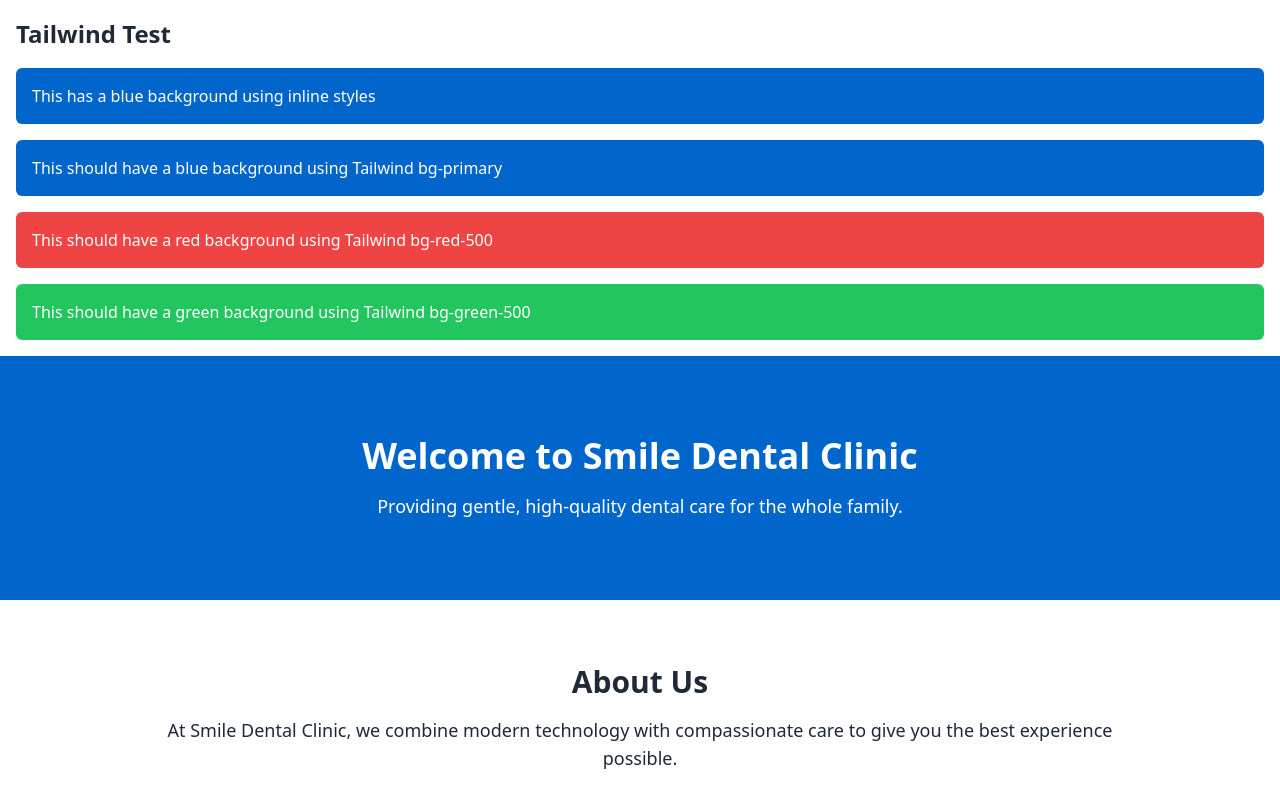
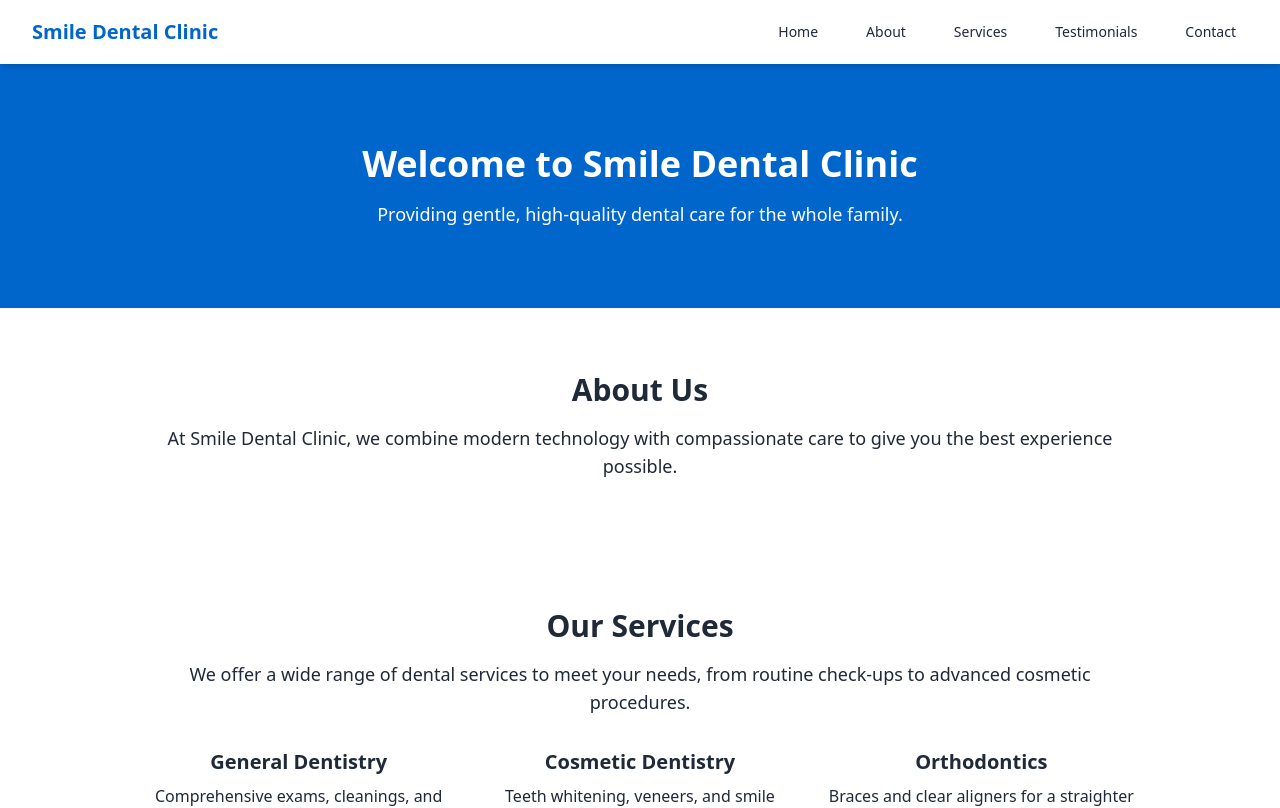
Before and after one commit to bikashghimire/om-muktinath-dental-clinic-dhading, a React (Vite) app: page / in a window 1280 px wide. Shown: the top 808 px of the page. Built offline with nearby package versions, Linux system fonts and the light colour scheme.

Commit message:
navbar enhancement

```diff
--- a/postcss.config.js
+++ b/postcss.config.js
@@ -1,6 +1,6 @@
 export default {
   plugins: {
-    tailwindcss: {},  // Standard plugin for Tailwind CSS v3
+    tailwindcss: {},  // For Tailwind CSS v3
     autoprefixer: {},
   },
 };
--- a/src/App.tsx
+++ b/src/App.tsx
@@ -1,25 +1,28 @@
 import React from 'react'
 
 import './styles/globals.css'
+import Navbar from './components/Navbar'
 import Hero from './sections/Hero'
 import About from './sections/About'
 import Services from './sections/Services'
 import Testimonials from './sections/Testimonials'
 import Contact from './sections/Contact'
 import Footer from './sections/Footer'
-import TestComponent from './components/TestComponent'
+
 
 const App: React.FC = () => {
   return (
- <main>
-      <TestComponent />
-      <Hero />
-      <About />
-      <Services />
-      <Testimonials />
-      <Contact />
-      <Footer />
-    </main>
+    <div className="flex flex-col min-h-screen">
+      <Navbar />
+      <main>
+        <section id="home"><Hero /></section>
+        <section id="about"><About /></section>
+        <section id="services"><Services /></section>
+        <section id="testimonials"><Testimonials /></section>
+        <section id="contact"><Contact /></section>
+        <Footer />
+      </main>
+    </div>
   )
 }
 
--- /dev/null
+++ b/src/components/Navbar.tsx
@@ -0,0 +1,113 @@
+import React, { useState } from "react";
+
+const Navbar = () => {
+  const [isMenuOpen, setIsMenuOpen] = useState(false);
+
+  const toggleMenu = () => {
+    setIsMenuOpen(!isMenuOpen);
+  };
+
+  return (
+    <nav className="bg-white shadow-md sticky top-0 z-10">
+      <div className="max-w-7xl mx-auto px-4 sm:px-6 lg:px-8">
+        <div className="flex justify-between h-16">
+          <div className="flex items-center">
+            <div className="flex-shrink-0 flex items-center">
+              <span className="text-primary font-bold text-xl">Smile Dental Clinic</span>
+            </div>
+          </div>
+
+          {/* Desktop menu */}
+          <div className="hidden md:flex md:items-center md:space-x-6">
+            <a href="#home" className="hover:text-primary px-3 py-2 text-sm font-medium">Home</a>
+            <a href="#about" className="hover:text-primary px-3 py-2 text-sm font-medium">About</a>
+            <a href="#services" className="hover:text-primary px-3 py-2 text-sm font-medium">Services</a>
+            <a href="#testimonials" className="hover:text-primary px-3 py-2 text-sm font-medium">Testimonials</a>
+            <a href="#contact" className="hover:text-primary px-3 py-2 text-sm font-medium">Contact</a>
+          </div>
+
+          {/* Mobile menu button */}
+          <div className="flex md:hidden items-center">
+            <button
+              onClick={toggleMenu}
+              className="inline-flex items-center justify-center p-2 rounded-md text-gray-700 hover:text-primary hover:bg-gray-100 focus:outline-none"
+              aria-expanded="false"
+            >
+              <span className="sr-only">Open main menu</span>
+              {/* Icon for menu - hamburger icon when closed */}
+              <svg
+                className={`${isMenuOpen ? 'hidden' : 'block'} h-6 w-6`}
+                xmlns="http://www.w3.org/2000/svg"
+                fill="none"
+                viewBox="0 0 24 24"
+                stroke="currentColor"
+                aria-hidden="true"
+              >
+                <path
+                  strokeLinecap="round"
+                  strokeLinejoin="round"
+                  strokeWidth={2}
+                  d="M4 6h16M4 12h16M4 18h16"
+                />
+              </svg>
+              {/* Icon for menu - X icon when open */}
+              <svg
+                className={`${isMenuOpen ? 'block' : 'hidden'} h-6 w-6`}
+                xmlns="http://www.w3.org/2000/svg"
+                fill="none"
+                viewBox="0 0 24 24"
+                stroke="currentColor"
+                aria-hidden="true"
+              >
+                <path
+                  strokeLinecap="round"
+                  strokeLinejoin="round"
+                  strokeWidth={2}
+                  d="M6 18L18 6M6 6l12 12"
+                />
+              </svg>
+            </button>
+          </div>
+        </div>
+      </div>
+
+      {/* Mobile menu, show/hide based on menu state */}
+      <div className={`${isMenuOpen ? 'block' : 'hidden'} md:hidden`}>
+        <div className="px-2 pt-2 pb-3 space-y-1 sm:px-3">
+          <a
+            href="#home"
+            className="block px-3 py-2 rounded-md text-base font-medium hover:text-primary hover:bg-gray-100"
+          >
+            Home
+          </a>
+          <a
+            href="#about"
+            className="block px-3 py-2 rounded-md text-base font-medium hover:text-primary hover:bg-gray-100"
+          >
+            About
+          </a>
+          <a
+            href="#services"
+            className="block px-3 py-2 rounded-md text-base font-medium hover:text-primary hover:bg-gray-100"
+          >
+            Services
+          </a>
+          <a
+            href="#testimonials"
+            className="block px-3 py-2 rounded-md text-base font-medium hover:text-primary hover:bg-gray-100"
+          >
+            Testimonials
+          </a>
+          <a
+            href="#contact"
+            className="block px-3 py-2 rounded-md text-base font-medium hover:text-primary hover:bg-gray-100"
+          >
+            Contact
+          </a>
+        </div>
+      </div>
+    </nav>
+  );
+};
+
+export default Navbar;
--- a/src/components/TestComponent.tsx
+++ /dev/null
@@ -1,29 +0,0 @@
-import React from 'react';
-
-const TestComponent = () => {
-  return (
-    <div style={{padding: '16px'}}>
-      <h2 style={{marginBottom: '16px', fontWeight: 'bold', fontSize: '24px'}}>Tailwind Test</h2>
-
-      {/* Using inline styles for comparison */}
-      <div style={{backgroundColor: '#0066CC', color: 'white', padding: '16px', borderRadius: '6px', marginBottom: '16px'}}>
-        This has a blue background using inline styles
-      </div>
-
-      {/* Using Tailwind classes */}
-      <div className="bg-primary text-white p-4 rounded-md mb-4">
-        This should have a blue background using Tailwind bg-primary
-      </div>
-
-      <div className="bg-red-500 text-white p-4 rounded-md mb-4">
-        This should have a red background using Tailwind bg-red-500
-      </div>
-
-      <div className="bg-green-500 text-white p-4 rounded-md">
-        This should have a green background using Tailwind bg-green-500
-      </div>
-    </div>
-  );
-};
-
-export default TestComponent;
--- a/tailwind.config.js
+++ b/tailwind.config.js
@@ -8,6 +8,7 @@ export default {
     extend: {
       colors: {
         primary: '#0066CC', // example dental blue
+        'primary-dark': '#0052A3', // darker shade for hover states
       },
     },
   },
```
Also changed, not shown: src/styles/test.css (+32 -0 lines), tailwind-test.html (+24 -0 lines).
